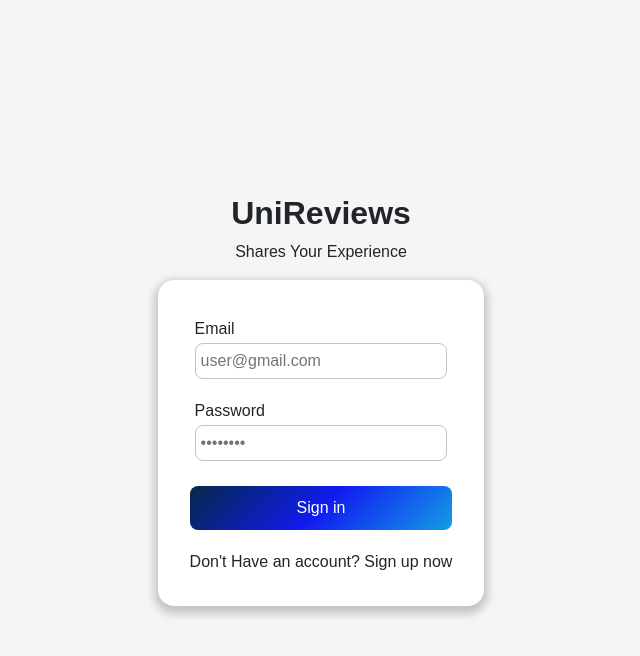
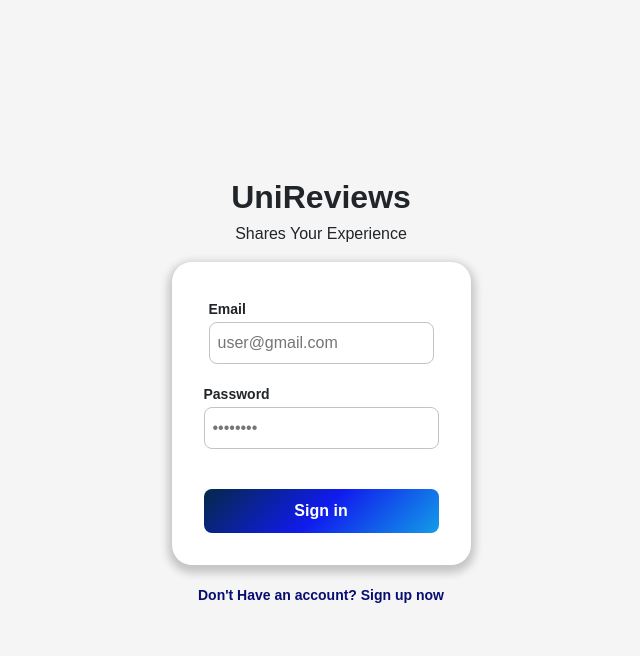
Before and after one commit to KGLapuz/AgileWebDevCits3403, a Flask app: page /log_in_page.html in a window 1280 px wide. Shown: the top 656 px of the page, without its empty margins (319-959 px from the left). Run offline with Flask 3, Linux system fonts and the light colour scheme.

Commit message:
sign up form hover completed

```diff
--- /dev/null
+++ b/app/static/log_in_page.js
@@ -0,0 +1,14 @@
+function popupSignup() {
+    document.getElementById("SignUpForm").style.display = "flex";
+}
+
+function closeSignUp() {
+    document.getElementById("SignUpForm").style.display = "none";
+}
+
+window.onclick = function(event) {
+    let modal = document.getElementById("SignUpForm");
+    if (event.target == modal) {
+        modal.style.display = "none";
+    }
+}
--- a/app/static/log_in_page_stylesheet.css
+++ b/app/static/log_in_page_stylesheet.css
@@ -21,43 +21,37 @@ body {
 
 .greetings h2 {
     font-weight: bolder;
+    margin-bottom: 5px;
 }
 
-.login-container {
+.login-container, .SignUpForm-content {
     background-color: white;
     padding: 2rem;
-    margin: auto;
-    border-radius: 5%;
-    box-shadow: 0 4px 8px 4px rgba(0,0,0,0.2)
+    margin: 0;
+    border-radius: 20px;
+    box-shadow: 0 4px 8px 4px rgba(0,0,0,0.2);
 }
 
-.credentials {
+.credentials, .Credentials {
     text-align: left;
 }
 
-.email{
+.email, .password, .FirstName, .LastName, .Email {
     margin: 5px;
     padding-bottom: 15px;
 }
 
-.email p{
+.email p, .password p, .FirstName p, .LastName p, .Email p {
     margin: 0px;
     padding-bottom: 2px;
-}
-
-.password {
-    margin: 5px;
-}
-
-.password p {
-    margin: 0px;
-    padding-bottom: 2px;
+    font-size: 14px;
+    font-weight: bold;
 }
 
 input {
     border-radius: 8px;
     border: 1px solid rgb(195, 195, 195);
-    padding: 5px;
+    padding: 8px;
     width: 100%
 }
 
@@ -69,9 +63,78 @@ button {
     border: none;
     background: linear-gradient(-45deg, #149de7, #101bee, #052848);
     color: rgb(255, 255, 255);
+    cursor: pointer;
+    font-weight: bold;
 }
 
 .signup-text {
     margin-top: 20px;
     margin-bottom: 0;
 }
+
+.modal {
+    display: none;
+    position: fixed;
+    z-index: 1000;
+    left: 0;
+    top: 0;
+    width: 100%;
+    height: 100%;
+    background-color: rgba(0,0,0,0.4);
+    align-items: center;
+    justify-content: center;
+}
+
+.SignUpForm-content {
+    width: 90%;
+    max-width: 450px;
+    position: relative;
+}
+
+.Credentials {
+    display: flex;
+    flex-wrap: wrap;
+    flex-direction: row;
+    justify-content: space-between;
+    align-items: flex-start;
+    width: 100%;
+}
+
+.FirstName, .LastName {
+    width: 48%;
+    margin: 5px 0;
+    display: flex;
+    flex-direction: column;
+}
+
+.FirstName p, .LastName p {
+    margin: 0;
+    padding-bottom: 5px;
+    height: 20px;
+}
+
+.Email, .password {
+    width: 100%;
+    display: flex;
+    flex-direction: column;
+    margin: 5px 0;
+
+}
+
+.signup-popup {
+    margin-top: 20px;
+    cursor: pointer;
+    color: #070d71;
+    font-size: 14px;
+    font-weight: bold;
+}
+
+.close {
+    position: absolute;
+    right: 20px;
+    top: 15px;
+    font-size: 24px;
+    cursor: pointer;
+    color: #aaa;
+    line-height: 1;
+}
--- a/app/templates/log_in_page.html
+++ b/app/templates/log_in_page.html
@@ -29,7 +29,36 @@
                 </div>
             </div>
             <button type="submit">Sign in</button>
-            <p class="signup-text">Don't Have an account? Sign up now</p>
         </form>
+        <p class="signup-popup" onclick="popupSignup()">Don't Have an account? Sign up now</p>
     </div>
+    <div id="SignUpForm" class="modal">
+        <div class="SignUpForm-content">
+            <span class="close" onclick="closeSignUp()">&times;</span>
+            <h2>Create Account</h2>
+
+            <form class="SignUp-container">
+            <div class="Credentials">
+                <div class="FirstName">
+                    <p>First Name</p>
+                    <input type="text" name="FName" placeholder="First Name" required/>
+                </div>
+                <div class="LastName">
+                    <p>Last Name</p>
+                    <input type="text" name="LName" placeholder="Last Name" required/>
+                </div>
+                <div class="Email">
+                    <p>Email</p>
+                    <input type="text" name="email" placeholder="user@gmail.com"/>
+                </div>
+                 <div class="password">
+                    <p>Password</p>
+                    <input type="password" name="password" placeholder="••••••••" required/>
+                </div>
+            </div>
+            <button type="submit" class="signup-btn">Sign Up</button>
+            </form>
+        </div>
+    </div>
+    <script src="{{url_for('static',filename='log_in_page.js')}}"></script>
 </body>
```
